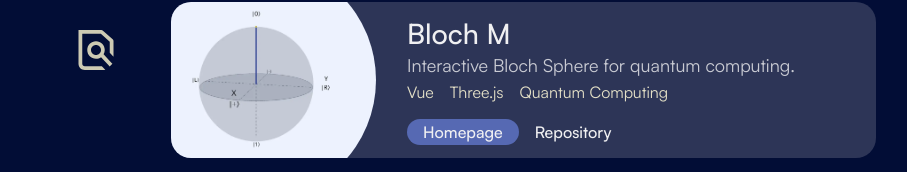
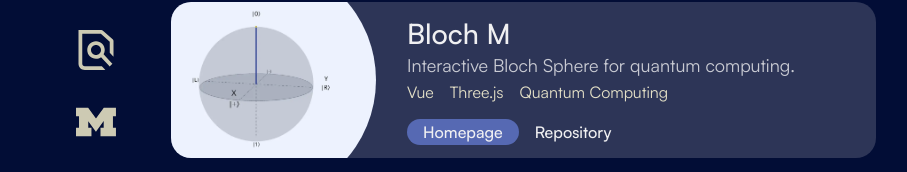
Before and after one commit to Ecpii/waning-dev, a Vue app: page / in a window 1280 px wide. Shown: the part 471-643 px from the top of the page, without its empty margins (184-1091 px from the left). Built offline with nearby package versions, Linux system fonts and the light colour scheme.

Commit message:
add umich webring link

```diff
--- a/src/App.vue
+++ b/src/App.vue
@@ -3,6 +3,7 @@ import Moon from './assets/moon.svg'
 import GitHub from './assets/github.svg'
 import LinkedIn from './assets/linkedin.svg'
 import Document from './assets/document.svg'
+import UMichIcon from './assets/umich.svg'
 import ProjectContent from './components/projects/ProjectContent.vue'
 import InterestsContent from './components/interests/InterestsContent.vue'
 import EducationContent from './components/education/EducationContent.vue'
@@ -57,6 +58,9 @@ function handleSectionClick(section) {
         </a>
         <a href="/resume.pdf" target="_blank" aria-label="Resume">
           <Document height="100%" width="100%" />
+        </a>
+        <a href="https://michigan-webring.vercel.app" target="_blank" rel="noopener noreferrer">
+          <UMichIcon height="100%" width="100%" />
         </a>
       </div>
     </header>
```
Also changed, not shown: src/assets/umich.svg (added).
